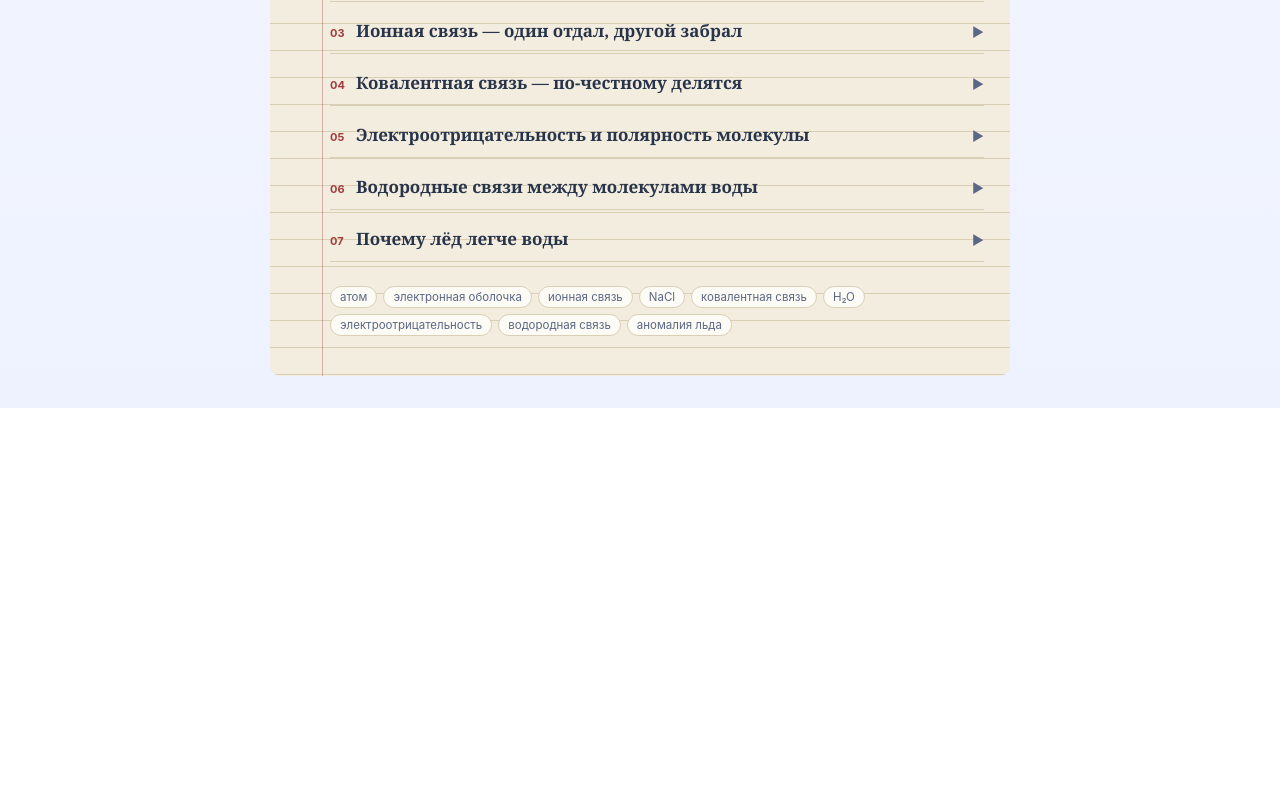
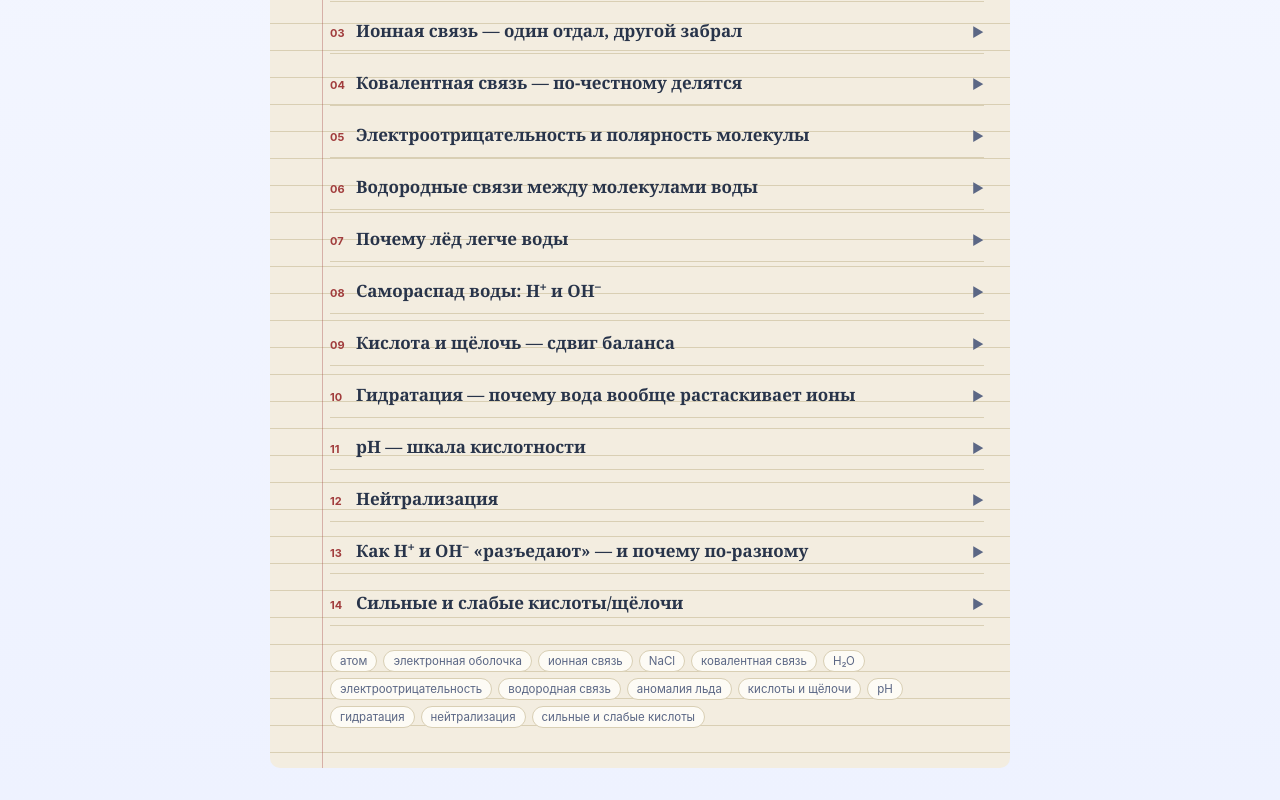
Before and after one commit to MikyViz/moosebroLab, a Vue app: page /chemistry in a window 1280 px wide. Shown: the part 847-1647 px from the top of the page. Before the commit the page ends 1255 px from the top, so only its background shows below. Built offline with nearby package versions, Linux system fonts and the light colour scheme.

Commit message:
апгрейд по химике

```diff
--- a/src/data/chemistryConspectData.ts
+++ b/src/data/chemistryConspectData.ts
@@ -58,6 +58,65 @@ export const chemistryConspectSections: ConspectSection[] = [
       <p>Именно поэтому водоёмы промерзают сверху вниз, а не целиком — жизнь подо льдом продолжается зимой.</p>
     `,
   },
+  {
+    title: 'Самораспад воды: H⁺ и OH⁻',
+    body: `
+      <p>Из-за теплового дрожания молекул (постоянного случайного движения/вибрации, растущего с температурой) время от времени протон (H⁺) «перескакивает» вдоль уже готовой водородной связи с одной молекулы воды на другую.</p>
+      <div class="chem1-example">H₂O + H₂O ⇌ H₃O⁺ (гидроксоний, условно H⁺) + OH⁻ (гидроксид-ион)</div>
+      <p>В чистой воде это происходит очень редко и строго поровну — сколько образовалось H⁺, столько же и OH⁻. Баланс, равновесие.</p>
+    `,
+  },
+  {
+    title: 'Кислота и щёлочь — сдвиг баланса',
+    body: `
+      <p><b>Кислота</b>, попадая в воду, легко отдаёт дополнительные H⁺ в раствор — баланс сдвигается в сторону избытка H⁺.</p>
+      <p><b>Щёлочь</b> либо сама содержит готовые OH⁻, либо забирает H⁺ из раствора — баланс сдвигается в сторону избытка OH⁻.</p>
+      <div class="chem1-example">HCl → H⁺ + Cl⁻ (кислота) &nbsp;·&nbsp; NaOH → Na⁺ + OH⁻ (щёлочь)</div>
+    `,
+  },
+  {
+    title: 'Гидратация — почему вода вообще растаскивает ионы',
+    body: `
+      <p>Вода умеет разваливать вещества на ионы благодаря своей <b>полярности</b> (см. раздел про электроотрицательность). У полярной молекулы воды есть чёткий плюсовой (H) и минусовой (O) полюс.</p>
+      <p>Если вещество уже ионное (NaOH) — молекулы воды облепляют каждый ион своим противоположным полюсом со всех сторон и «растаскивают» их по отдельности. Это называется <b>гидратация</b>.</p>
+      <p>Если вещество ковалентное, но связь сильно поляризована (HCl: хлор гораздо более электроотрицателен, чем водород) — вода облепляет уже смещённый заряд и в буквальном смысле отрывает полуголый протон, забирая его себе.</p>
+      <div class="chem1-callout">Без полярности воды растворение с распадом на ионы было бы невозможно — поэтому кислоты не проявляют кислотных свойств в неполярных растворителях типа бензина.</div>
+    `,
+  },
+  {
+    title: 'pH — шкала кислотности',
+    body: `
+      <p>Шкала от 0 до 14, показывает соотношение H⁺ и OH⁻ в растворе:</p>
+      <div class="chem1-example">pH 7 — нейтрально &nbsp;·&nbsp; pH &lt; 7 — кислота &nbsp;·&nbsp; pH &gt; 7 — щёлочь</div>
+      <p>Шкала <b>логарифмическая</b>, а не линейная: pH 4 кислее pH 5 не «чуть-чуть», а в 10 раз по концентрации H⁺. pH 3 — уже в 100 раз кислее pH 5.</p>
+    `,
+  },
+  {
+    title: 'Нейтрализация',
+    body: `
+      <p>Когда кислота и щёлочь встречаются, их H⁺ и OH⁻ соединяются обратно в нейтральную воду, а остатки исходных веществ слипаются в соль.</p>
+      <div class="chem1-example">H⁺ + OH⁻ → H₂O &nbsp;&nbsp;|&nbsp;&nbsp; HCl + NaOH → NaCl + H₂O</div>
+      <p>Отсюда работает сода против изжоги (гасит лишнюю кислоту в желудке) и уксус против накипи (кислота растворяет щелочные отложения).</p>
+    `,
+  },
+  {
+    title: 'Как H⁺ и OH⁻ «разъедают» — и почему по-разному',
+    body: `
+      <p>Оба иона заряжены и активно ищут партнёра с противоположным зарядом, но бьют по разным мишеням:</p>
+      <p><b>H⁺</b> охотится за местами, богатыми электронами (карбонаты, известняк, накипь — отсюда шипение уксуса на накипи; некоторые металлы, вытесняя из них H₂).</p>
+      <p><b>OH⁻</b> охотится за местами, бедными электронами — атакует углерод в жирах и белках. Поэтому щёлочи — основа мыла и средств для труб, и поэтому концентрированная щёлочь на коже часто опаснее кислоты: разъедает жировой барьер глубже.</p>
+    `,
+  },
+  {
+    title: 'Сильные и слабые кислоты/щёлочи',
+    body: `
+      <p>«Сила» — это не про то, сколько вещества разъедает, а про то, <b>какая доля молекул распадается на ионы</b> в воде.</p>
+      <p><b>Сильная кислота</b> (HCl, H₂SO₄, HNO₃) — связь H с остальной молекулой сильно поляризована, почти 100% молекул распадается на ионы.</p>
+      <p><b>Слабая кислота</b> (уксусная CH₃COOH, лимонная, угольная) — распадается лишь частично, находится в постоянном равновесии между целой и разъединённой формой:</p>
+      <div class="chem1-example">CH₃COOH ⇌ CH₃COO⁻ + H⁺</div>
+      <div class="chem1-callout">Сила ≠ концентрация. Сила — какой процент вещества распался на ионы. Концентрация — сколько вещества вообще растворили. Разбавленная сильная кислота может ощущаться мягче неразбавленной слабой — но по механизму сильная кислота всё равно распадается почти полностью.</div>
+    `,
+  },
 ]
 
 export const chemistryConspectTags = [
@@ -70,4 +129,9 @@ export const chemistryConspectTags = [
   'электроотрицательность',
   'водородная связь',
   'аномалия льда',
+  'кислоты и щёлочи',
+  'pH',
+  'гидратация',
+  'нейтрализация',
+  'сильные и слабые кислоты',
 ]
```
